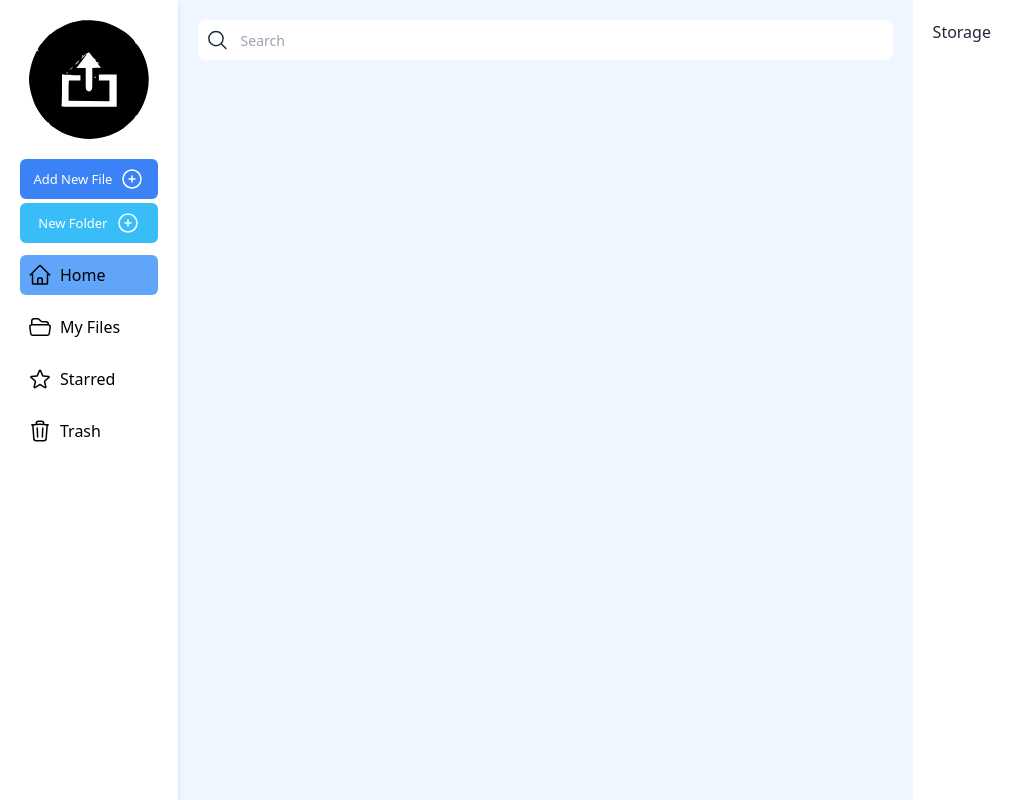
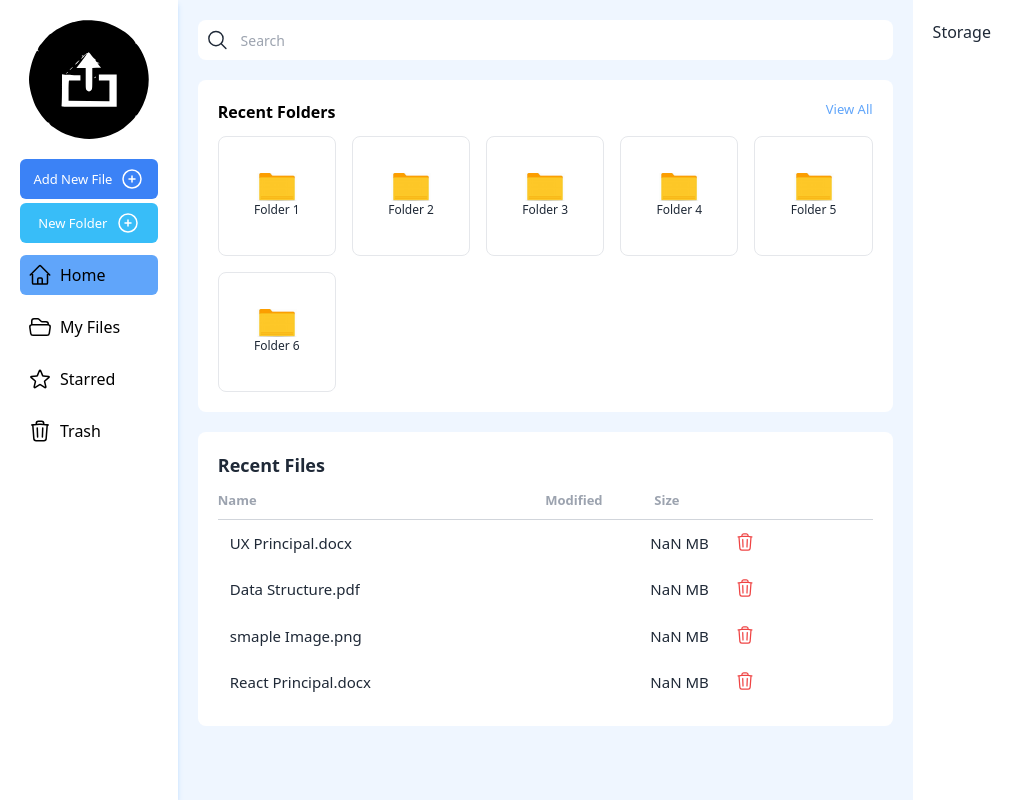
Before and after one commit to yashrajoria/Cloud-File-Manager, a Next.js app: page / in a window 1280 px wide. Shown: the whole page, without its empty margins (0-1034 px from the left). Built offline with nearby package versions, Linux system fonts and the light colour scheme; no server answers; sample sign-in values are in the browser's storage.

Commit message:
search bar, added create folder functionality and recent files

```diff
--- /dev/null
+++ b/components/File/FileItem.js
@@ -0,0 +1,55 @@
+// import { deleteDoc, doc, getFirestore } from "firebase/firestore";
+// import moment from "moment/moment";
+import Image from "next/image";
+import React, { useContext, useState } from "react";
+// import { app } from "../../Config/FirebaseConfig";
+// import { ShowToastContext } from "../../context/ShowToastContext";
+function FileItem({ file }) {
+  return (
+    <div
+      className="grid grid-cols-1
+  md:grid-cols-2 justify-between
+  cursor-pointer hover:bg-gray-100
+  p-3 rounded-md"
+    >
+      <div className="flex gap-2 items-center">
+        {/* <Image src={image} alt="file-icon" width={26} height={20} on /> */}
+        <h2
+          className="text-[15px] truncate"
+          onClick={() => window.open(file.imageUrl)}
+        >
+          {file.name}
+        </h2>
+      </div>
+      <div className="grid grid-cols-3 place-content-start">
+        <h2 className="text-[15px]">
+          {/* {moment(file.modifiedAt).format("MMMM DD, YYYY")} */}
+          {/* {moment(file.modifiedAt).format("MMMM DD, YYYY")} */}
+        </h2>
+
+        <h2 className="text-[15px]">
+          {/* {(file.size / 1024 ** 2).toFixed(2) + " MB"} */}
+          {(file.size / 1024 ** 2).toFixed(2) + " MB"}
+          <svg
+            xmlns="http://www.w3.org/2000/svg"
+            onClick={() => deleteFile(file)}
+            fill="none"
+            viewBox="0 0 24 24"
+            strokeWidth={1.5}
+            stroke="currentColor"
+            className="w-5 h-5 float-right text-red-500
+         hover:scale-110 transition-all"
+          >
+            <path
+              strokeLinecap="round"
+              strokeLinejoin="round"
+              d="M14.74 9l-.346 9m-4.788 0L9.26 9m9.968-3.21c.342.052.682.107 1.022.166m-1.022-.165L18.16 19.673a2.25 2.25 0 01-2.244 2.077H8.084a2.25 2.25 0 01-2.244-2.077L4.772 5.79m14.456 0a48.108 48.108 0 00-3.478-.397m-12 .562c.34-.059.68-.114 1.022-.165m0 0a48.11 48.11 0 013.478-.397m7.5 0v-.916c0-1.18-.91-2.164-2.09-2.201a51.964 51.964 0 00-3.32 0c-1.18.037-2.09 1.022-2.09 2.201v.916m7.5 0a48.667 48.667 0 00-7.5 0"
+            />
+          </svg>
+        </h2>
+      </div>
+    </div>
+  );
+}
+
+export default FileItem;
--- /dev/null
+++ b/components/File/FileList.js
@@ -0,0 +1,70 @@
+import React from "react";
+import FileItem from "./FileItem";
+
+function FileList() {
+  //dummy data
+  const FileList = [
+    {
+      id: 1,
+      name: "UX Principal.docx",
+      type: "doc",
+      size: "6272 kB",
+      modifiedAt: "Nov 23,2020",
+    },
+    {
+      id: 2,
+      name: "Data Structure.pdf",
+      type: "pdf",
+      size: "672 kB",
+      modifiedAt: "Nov 23,2022",
+    },
+    {
+      id: 3,
+      name: "smaple Image.png",
+      type: "image",
+      size: "400 kB",
+      modifiedAt: "Nov 23,2023",
+    },
+    {
+      id: 4,
+      name: "React Principal.docx",
+      type: "doc",
+      size: "6272 kB",
+      modifiedAt: "Nov 23,2020",
+    },
+  ];
+
+  return (
+    <div
+      className="bg-white mt-5 p-5
+    rounded-lg"
+    >
+      <h2 className="text-[18px] font-bold">Recent Files</h2>
+      <div
+        className="grid grid-cols-1
+        md:grid-cols-2
+        text-[13px]
+        font-semibold
+        border-b-[1px]
+        pb-2 mt-3
+        border-gray-300
+         text-gray-400"
+      >
+        <h2>Name</h2>
+        <div className="grid grid-cols-3">
+          <h2>Modified</h2>
+          <h2>Size</h2>
+          <h2></h2>
+        </div>
+      </div>
+      {FileList &&
+        FileList.map((item, index) => (
+          <div key={index}>
+            <FileItem file={item} key={index} />
+          </div>
+        ))}
+    </div>
+  );
+}
+
+export default FileList;
--- /dev/null
+++ b/components/Folder/CreateFolder.js
@@ -0,0 +1,35 @@
+import Image from "next/image";
+import React, { useState } from "react";
+
+function CreateFolder() {
+  const [folderName, setFolderName] = useState();
+  const onCreate = () => {
+    console.log(folderName);
+  };
+  return (
+    <div>
+      <form method="dialog" className="modal-box p-9 items-center">
+        <button className="btn btn-sm btn-circle btn-ghost absolute right-2 top-2">
+          ✕
+        </button>
+        <div className="w-full items-center flex flex-col justify-center gap-3">
+          <Image src="/folder.png" alt="folder" width={50} height={90} />
+          <input
+            type="text"
+            placeholder="File Name"
+            className="p-2 border-[1px] outline-none rounded-md"
+            onChange={(e) => setFolderName(e.target.value)}
+          />
+          <button
+            className="bg-blue-500 text-white rounded-md p-2 px-3 w-full"
+            onClick={() => onCreate(folderName)}
+          >
+            Create
+          </button>
+        </div>
+      </form>
+    </div>
+  );
+}
+
+export default CreateFolder;
--- /dev/null
+++ b/components/Folder/FolderItem.js
@@ -0,0 +1,13 @@
+import Image from "next/image";
+import React from "react";
+
+function FolderItem({ folder }) {
+  return (
+    <div className="w-full flex flex-col justify-center items-center h-[120px] border-[1px] rounded-lg p-5 hover:scale-105 hover:shadow-md cursor-pointer">
+      <Image src="/folder.png" alt="folder" width={40} height={40} />
+      <h2 className="line-clamp-2 text-center text-[12px]">{folder.Name}</h2>
+    </div>
+  );
+}
+
+export default FolderItem;
--- /dev/null
+++ b/components/Folder/FolderList.js
@@ -0,0 +1,50 @@
+import React from "react";
+import FolderItem from "./FolderItem";
+
+function FolderList() {
+  //dummy data
+  const folderList = [
+    {
+      id: 1,
+      Name: "Folder 1",
+    },
+    {
+      id: 2,
+      Name: "Folder 2",
+    },
+    {
+      id: 3,
+      Name: "Folder 3",
+    },
+    {
+      id: 4,
+      Name: "Folder 4",
+    },
+    {
+      id: 5,
+      Name: "Folder 5",
+    },
+    {
+      id: 6,
+      Name: "Folder 6",
+    },
+  ];
+
+  return (
+    <div className="p-5 mt-5 bg-white rounded-lg ">
+      <h2 className="text-17px  items-center text-black font-bold">
+        Recent Folders
+        <span className="float-right text-blue-400 font-normal text-[13px]">
+          View All
+        </span>
+      </h2>
+      <div className="grid grid-cols-2 md:grid-cols-3 lg:grid-cols-4 xl:grid-cols-5 mt-3 gap-4">
+        {folderList.map((item) => (
+          <FolderItem key={item.id} folder={item} />
+        ))}
+      </div>
+    </div>
+  );
+}
+
+export default FolderList;
--- a/components/SearchBar.js
+++ b/components/SearchBar.js
@@ -8,13 +8,13 @@ function SearchBar() {
           xmlns="http://www.w3.org/2000/svg"
           fill="none"
           viewBox="0 0 24 24"
-          stroke-width="1.5"
+          strokeWidth="1.5"
           stroke="currentColor"
-          class="w-6 h-6"
+          className="w-6 h-6"
         >
           <path
-            stroke-linecap="round"
-            stroke-linejoin="round"
+            strokeLinecap="round"
+            strokeLinejoin="round"
             d="M21 21l-5.197-5.197m0 0A7.5 7.5 0 105.196 5.196a7.5 7.5 0 0010.607 10.607z"
           />
         </svg>
--- a/components/SidebarNav.js
+++ b/components/SidebarNav.js
@@ -1,6 +1,7 @@
 import Image from "next/image";
 import React, { useState } from "react";
 import menu from "../data/menu";
+import CreateFolder from "./Folder/CreateFolder";
 function SidebarNav() {
   const [activeIndex, setActiveIndex] = useState(0);
 
@@ -15,13 +16,13 @@ function SidebarNav() {
           xmlns="http://www.w3.org/2000/svg"
           fill="none"
           viewBox="0 0 24 24"
-          stroke-width="1.5"
+          strokeWidth="1.5"
           stroke="currentColor"
-          class="w-6 h-6"
+          className="w-6 h-6"
         >
           <path
-            stroke-linecap="round"
-            stroke-linejoin="round"
+            strokeLinecap="round"
+            strokeLinejoin="round"
             d="M12 9v6m3-3H9m12 0a9 9 0 11-18 0 9 9 0 0118 0z"
           />
         </svg>
@@ -30,19 +31,20 @@ function SidebarNav() {
         className={
           "flex gap-2 items-center bg-sky-400 w-full  p-2 justify-center text-white rounded-md px-3 hover:scale-105 transition-all mt-1 text-[13px]"
         }
+        onClick={() => window.my_modal_3.showModal()}
       >
         New Folder
         <svg
           xmlns="http://www.w3.org/2000/svg"
           fill="none"
           viewBox="0 0 24 24"
-          stroke-width="1.5"
+          strokeWidth="1.5"
           stroke="currentColor"
-          class="w-6 h-6"
+          className="w-6 h-6"
         >
           <path
-            stroke-linecap="round"
-            stroke-linejoin="round"
+            strokeLinecap="round"
+            strokeLinejoin="round"
             d="M12 9v6m3-3H9m12 0a9 9 0 11-18 0 9 9 0 0118 0z"
           />
         </svg>
@@ -60,13 +62,13 @@ function SidebarNav() {
               xmlns="http://www.w3.org/2000/svg"
               fill="none"
               viewBox="0 0 24 24"
-              stroke-width="1.5"
+              strokeWidth="1.5"
               stroke="currentColor"
-              class="w-6 h-6"
+              className="w-6 h-6"
             >
               <path
-                stroke-linecap="round"
-                stroke-linejoin="round"
+                strokeLinecap="round"
+                strokeLinejoin="round"
                 d={item.logo}
               />
             </svg>
@@ -74,6 +76,9 @@ function SidebarNav() {
           </h2>
         ))}
       </div>
+      <dialog id="my_modal_3" className="modal">
+        <CreateFolder />
+      </dialog>
     </div>
   );
 }
--- a/pages/_app.js
+++ b/pages/_app.js
@@ -1,6 +1,7 @@
 import "@/styles/globals.css";
 import { SessionProvider } from "next-auth/react";
 import SidebarNav from "@/components/SidebarNav";
+import CreateFolder from "@/components/Folder/CreateFolder";
 export default function App({
   Component,
   pageProps: { session, ...pageProps },
--- a/pages/index.js
+++ b/pages/index.js
@@ -6,6 +6,8 @@ import { useSession } from "next-auth/react";
 import { useRouter } from "next/router";
 import { useEffect } from "react";
 import SearchBar from "@/components/SearchBar";
+import FolderList from "@/components/Folder/FolderList";
+import FileList from "@/components/File/FileList";
 
 export default function Home() {
   const { data: session } = useSession();
@@ -20,6 +22,8 @@ export default function Home() {
   return (
     <div className="p-5">
       <SearchBar />
+      <FolderList />
+      <FileList />
     </div>
   );
 }
```
Also changed, not shown: public/folder.png (added).
